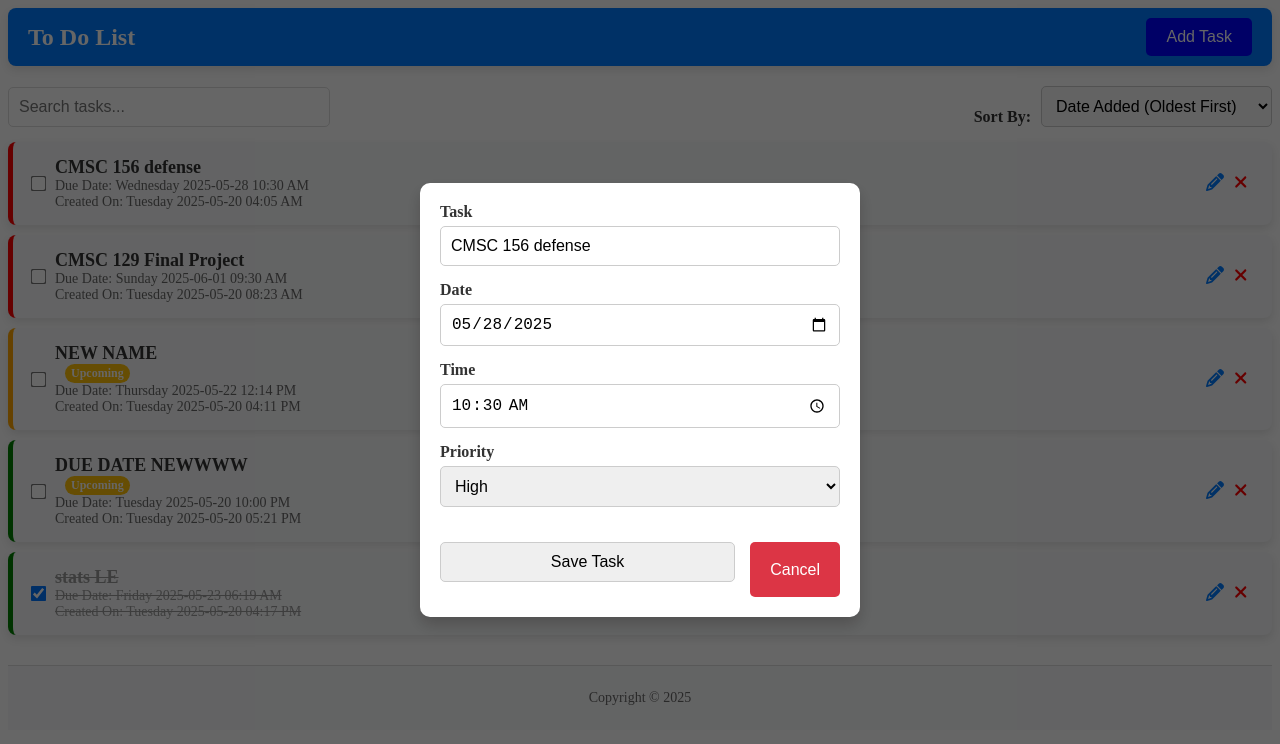
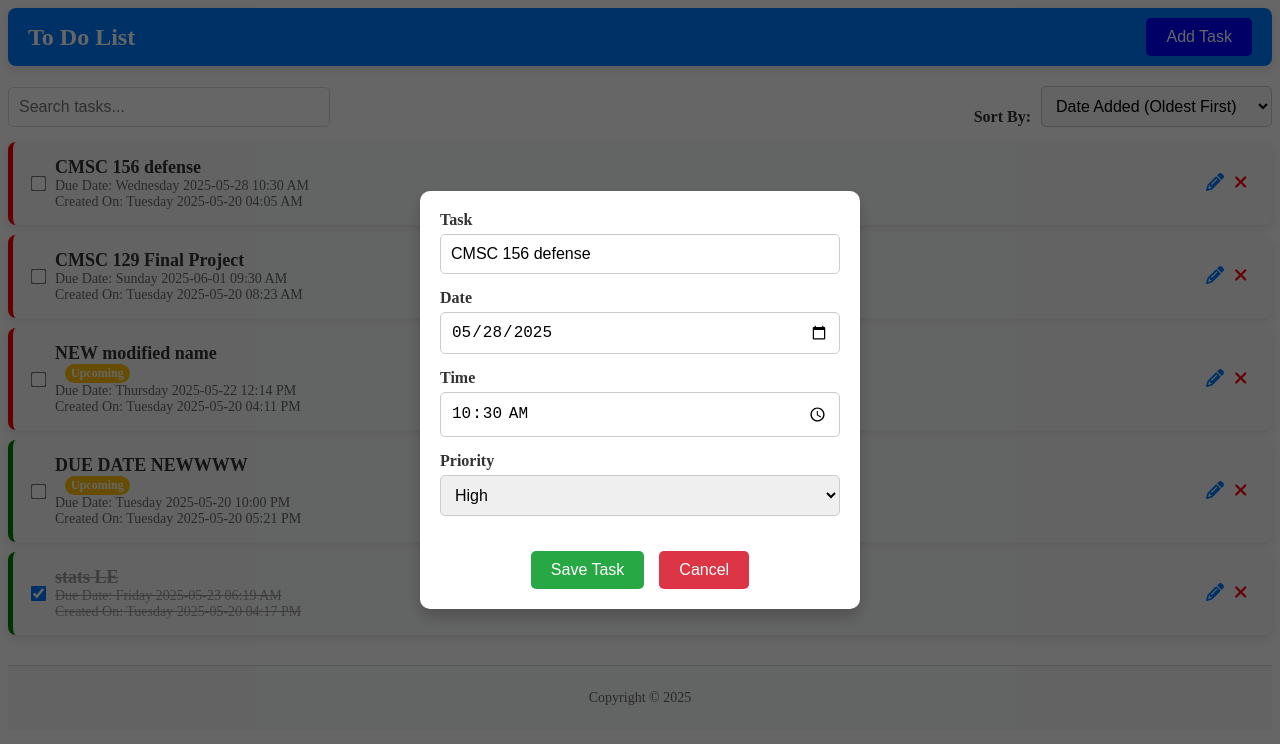
Before and after one commit to detrnobia/cmsc129-lab3-angular-todo, an Angular app: page / in a window 1280 px wide. Both pictures are taken after a click on the element 1214 px from the left and 183 px from the top of the page. Shown: the top 744 px of the page. Built offline with nearby package versions, Linux system fonts and the light colour scheme; data requests are answered from the project's data file.

Commit message:
Button save task

```diff
--- a/db.json
+++ b/db.json
@@ -46,9 +46,9 @@
     },
     {
       "id": "7dbb",
-      "text": "NEW NAME",
+      "text": "NEW modified name",
       "day": "2025-05-22 12:14",
-      "priority": "mid",
+      "priority": "high",
       "date": "2025-05-22",
       "time": "12:14",
       "dateAdded": "2025-05-20T16:11:21.220Z",
--- a/src/app/component/edit-task/edit-task.component.html
+++ b/src/app/component/edit-task/edit-task.component.html
@@ -43,7 +43,7 @@
     </div>
 
     <div class="actions">
-      <input type="submit" value="Save Task" class="btn btn-block" />
+      <button type="submit" value="Save Task" class="btn btn-block">Save Task</button>
       <button type="button" class="btn btn-secondary" (click)="cancelEdit()">Cancel</button>
     </div>
   </form>
```
